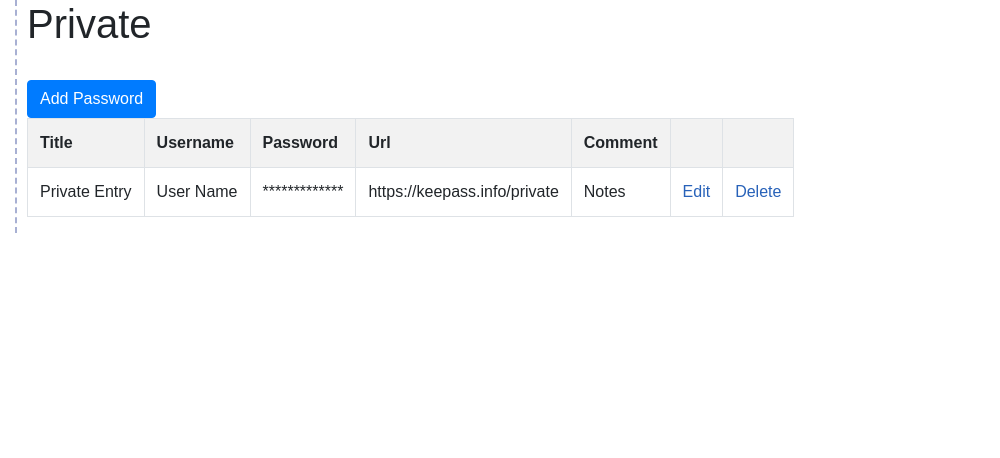
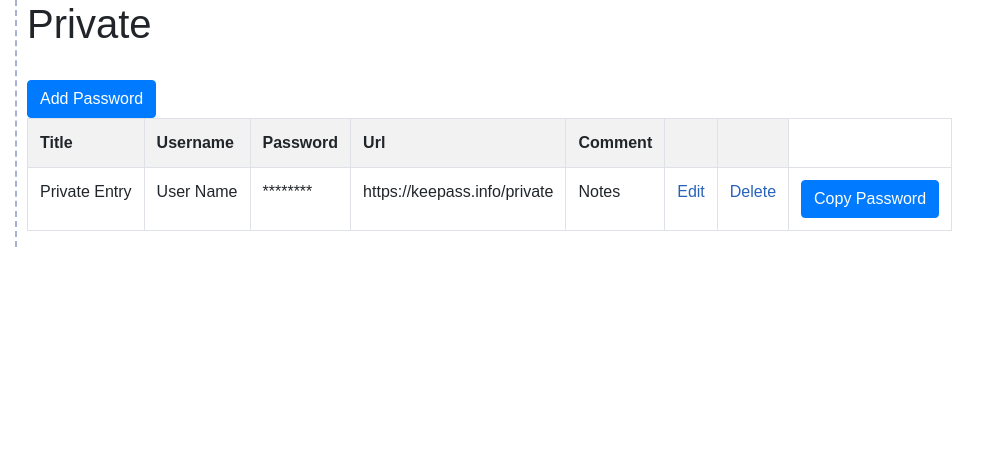
Before and after one commit to Irkesh/keekeeper, a Django app: page /edit/22/22 in a window 1280 px wide. Shown: the part 94-552 px from the top of the page, without its empty margins (0-1000 px from the left). Run offline with Django 4.2, Linux system fonts and the light colour scheme; data comes from the database, SQL or seed files in the repository; some libraries are stand-ins or nearby versions.

Commit message:
Adding copy password functionality

```diff
--- a/Keeper/settings.py
+++ b/Keeper/settings.py
@@ -15,7 +15,7 @@
 
 # Build paths inside the project like this: BASE_DIR / 'subdir'.
 BASE_DIR = Path(__file__).resolve().parent.parent
-
+#BASE_DIR = os.path.dirname(os.path.dirname(os.path.abspath(__file__)))
 
 # Quick-start development settings - unsuitable for production
 # See https://docs.djangoproject.com/en/4.1/howto/deployment/checklist/
@@ -140,8 +140,11 @@
 
 STATIC_URL = '/static/'
 STATIC_ROOT = '../passkeeper/static/'
+STATICFILES_DIRS = [BASE_DIR / "passkeeper/static"]
 MEDIA_URL = '/images/'
 MEDIA_ROOT = os.path.join(BASE_DIR, 'images')
+
+
 
 # Default primary key field type
 # https://docs.djangoproject.com/en/4.1/ref/settings/#default-auto-field
--- a/passkeeper/models.py
+++ b/passkeeper/models.py
@@ -38,6 +38,8 @@
     def __str__(self):
         return self.password_id
 
+
+
 class PasItemTemplate(models.Model):
     password_id_temp = models.CharField(max_length=256, null=False, blank=False)  #title - how user decide to call it
     username_temp = models.CharField(max_length=256, null=False, blank=False)     #username to store
--- /dev/null
+++ b/passkeeper/static/js/keekeeper.js
@@ -0,0 +1,48 @@
+
+function copyPasswordToClipboard(inputId, userID){
+    var hiddenValue = document.getElementById(inputId);
+    hiddenValue.select();
+    document.execCommand("copy");
+    //var passtext = hiddenValue.value
+    // Call local function defined in views.py
+    //var passtext = get_user_password(hiddenValue.value, userID)
+    var url = "/get_user_password/" + inputId + "/"+ userID + "/";
+    $.ajax({
+        url: url,
+        success: function(data) {
+            // Copy the password to the clipboard
+    navigator.clipboard.writeText(data.password)
+    .then(() => {
+        //alert("Copied to clipboard!");
+      })
+    .catch((err) => {
+        console.error('Error copying text: ', err);
+    });
+
+    }
+    });
+
+}
+
+// function copyPasswordToClipboard(){
+//     const passwordField = document.getElementById("copy-password-field").innerText;
+//     // Create a temporary input element to hold the password
+//     var tempInput = document.createElement("input");
+//     console.log(element.innerText);
+//     tempInput.value = passwordField.value;
+//     console.log(tempInput);
+//     console.log(tempInput.value);
+
+//     // Append the input element to the document
+//     document.body.appendChild(tempInput);
+
+//     // Select the input element and copy the password
+//     tempInput.select();
+//     document.execCommand("copy");
+
+//     // Remove the input element from the document
+//     document.body.removeChild(tempInput);
+//     navigator.clipboard.writeText(passwordField)
+//     //.then(() => alert("Copied to clipboard!"))
+//     //.catch((err) => console.error("Could not copy password: ", err));
+// }
--- a/passkeeper/templates/passkeeper/base.html
+++ b/passkeeper/templates/passkeeper/base.html
@@ -1,6 +1,6 @@
 {% include "./header.html" %}
 {% include "./title.html" %}
-
+{% load static %}
 
 <div class="container-fluid">
     <div class = "row">
@@ -12,7 +12,8 @@
 
                 <table>
                     <tr><th>User INFO</th></tr>
-                    <tr><img src="../static/media/user_placeholder.jpg" alt="Avatar" width="50px" height="50px"> </tr>
+                    <!--<tr><img src="../static/media/user_placeholder.jpg" alt="Avatar" width="50px" height="50px"> </tr> -->
+                    <tr><img src="{% static 'media/user_placeholder.jpg' %}" alt="Avatar" width="50px" height="50px"> </tr>
                     <tr><td>Username:</td><td>{{ user.username }}</td></tr>
                     <tr><td>Email:</td><td>{{ user.email }}</td></tr>
                     <!--<tr><td>Company: </td><td> {{ appuser.profile.organisation }}</td></tr> -->
--- a/passkeeper/templates/passkeeper/header.html
+++ b/passkeeper/templates/passkeeper/header.html
@@ -1,4 +1,5 @@
 {% load bootstrap4 %}
+{% load static %}
 
 <!DOCTYPE html>
 <html lang="en">
@@ -13,5 +14,9 @@
     <link rel="stylesheet" type="text/css" href="../../static/css/passkeeper.css">
     <link rel="stylesheet" type="text/css" href="../../../static/css/passkeeper.css">
     <link rel="shortcut icon" type="image/x-icon" href="../static/media/favicon.ico">
+    <!-- we keep our stylesheets loading last -->
+    <script src="https://ajax.googleapis.com/ajax/libs/jquery/3.6.0/jquery.min.js"></script>
+    <script src='/static/js/keekeeper.js' type='application/javascript'></script>
+
  </head>
  <body>
--- a/passkeeper/templates/passkeeper/index.html
+++ b/passkeeper/templates/passkeeper/index.html
@@ -1,5 +1,6 @@
 {% extends "passkeeper/base.html" %}
 {% load bootstrap4 %}
+{% load static %}
 
 {% block content %}
 
@@ -22,7 +23,7 @@
         <!-- declaring variable passitem in django DTL which is equal to every item in array variable passitems that has passed from view category-->
         <!-- it only exists withon a content of for block-->
         {% for passitem in passitems %}
-        <tr><td>{{passitem.password_id}}</td><td>{{passitem.username}}</td><td>*************</td><td>{{passitem.url}}</td><td>{{passitem.comment}}</td><td><a href="/edit/{{passitem.pk}}/{{category.id}}">Edit</a></td><td><a href="/delete/{{passitem.pk}}/{{category.id}}">Delete</a></td></tr>
+        <tr><td>{{passitem.password_id}}</td><td>{{passitem.username}}</td><td >********</td><td>{{passitem.url}}</td><td>{{passitem.comment}}</td><td><a href="/edit/{{passitem.pk}}/{{category.id}}">Edit</a></td><td><a href="/delete/{{passitem.pk}}/{{category.id}}">Delete</a></td><input type="hidden" id={{passitem.id}} value={{passitem.password}} ><td><button class="btn btn-primary" onclick="copyPasswordToClipboard('{{passitem.id}}', '{{user.id}}')">Copy Password</button></td></tr>
         {% endfor %}
     </table>
 
--- a/passkeeper/templates/passkeeper/passwords_table.html
+++ b/passkeeper/templates/passkeeper/passwords_table.html
@@ -17,8 +17,11 @@
     <tr><th>Title</th><th>Username</th><th>Password</th><th>Url</th><th>Comment</th><th></th><th></th></tr>
     <!-- declaring variable passitem in django DTL which is equal to every item in array variable passitems that has passed from view category-->
     <!-- it only exists withon a content of for block-->
+    <!--{% for passitem in passitems %}
+    <tr><td>{{passitem.password_id}}</td><td>{{passitem.username}}</td><td>*************</td><td>{{passitem.url}}</td><td>{{passitem.comment}}</td><td><a href="/edit/{{passitem.pk}}/{{category.id}}">Edit</a></td><td><a href="/delete/{{passitem.pk}}/{{category.id}}">Delete</a></td></tr>
+    {% endfor %} -->
     {% for passitem in passitems %}
-    <tr><td>{{passitem.password_id}}</td><td>{{passitem.username}}</td><td>*************</td><td>{{passitem.url}}</td><td>{{passitem.comment}}</td><td><a href="/edit/{{passitem.pk}}/{{category.id}}">Edit</a></td><td><a href="/delete/{{passitem.pk}}/{{category.id}}">Delete</a></td></tr>
+        <tr><td>{{passitem.password_id}}</td><td>{{passitem.username}}</td><td >********</td><td>{{passitem.url}}</td><td>{{passitem.comment}}</td><td><a href="/edit/{{passitem.pk}}/{{category.id}}">Edit</a></td><td><a href="/delete/{{passitem.pk}}/{{category.id}}">Delete</a></td><input type="hidden" id={{passitem.id}} value={{passitem.password}} ><td><button class="btn btn-primary" onclick="copyPasswordToClipboard('{{passitem.id}}', '{{user.id}}')">Copy Password</button></td></tr>
     {% endfor %}
     </table>
 
--- a/passkeeper/urls.py
+++ b/passkeeper/urls.py
@@ -1,6 +1,7 @@
 from django.urls import include, path
 from . import views
-
+from django.conf import settings
+from django.conf.urls.static import static
 
 urlpatterns = [
     path('', views.index, name='index'),
@@ -11,6 +12,8 @@
     path('login/', views.user_login, name='user_login'),
     path('logout/', views.user_logout, name='logout'),
     path('create_password/<int:id>/<int:user>', views.create_password, name='create_password'), # id - pk of category where to add new password item
+    path('edit_password_item/<int:id>/<int:user>', views.edit_password_item, name='edit_password_item'),
     path('create_new_password/<int:id>', views.create_new_password, name='create_new_password'),
     path('create_category/<int:user>', views.create_category, name='create_category'),
+    path('get_user_password/<int:enc_password_id>/<int:userID>/', views.get_user_password, name='get_user_password'),
 ]
--- a/passkeeper/views.py
+++ b/passkeeper/views.py
@@ -6,10 +6,14 @@
 from django.contrib.auth.hashers import make_password, check_password
 from cryptography.fernet import Fernet
 from passkeeper.models import AppUser
+from django.http import JsonResponse
 from bootstrap_modal_forms.forms import *
 # Create your views here.
 from .models import *
 from .forms import *
+
+
+
 
 
 
@@ -26,7 +30,9 @@
         context = {}
         return render(request, 'passkeeper/login.html', context)
 
-
+def getuserpassword(request):
+    content = {"content": "This is user's password."}
+    return render(request, 'passkeeper/passwords_table.html', content)
 
 
 #pk - primary key for category
@@ -56,24 +62,20 @@
     passitems = PasItem.objects.filter(pass_category__exact=id)
     return render(request, 'passkeeper/passwords_table.html',  {'categories_list': categories_list, 'category': category, 'passitems': passitems})
 
-#create new category
-def create_category(request, user):
+#pk - primary key for password
+#id - primary key for category
+def edit_password_item(request, pk, id):
     user = request.user.id
     categories_list = Category.objects.filter(user_id__exact=user).reverse()
-    #creating a form
-    form = CategoryForm()
-    cat_user = User.objects.get(pk=user)
+    category = Category.objects.get(pk=id)
     if request.method == 'POST':
-        #extracting hidden value
-        user = request.POST.get('user')
-        form = CategoryForm(request.POST)
-        if form.is_valid():
-            new_category = Category()
-            new_category.itemcategory = form.cleaned_data['itemcategory']    #title - how user decide to call it
-            new_category.user = cat_user
-            new_category.save()
-            return HttpResponseRedirect('/')
-    return render(request, 'passkeeper/create_category.html', {'form': form})
+        form = PasswordForm(request.POST)
+        passitems = PasItem.objects.filter(pass_category__exact=id)
+
+        form = PasswordForm()
+    return render(request, 'passkeeper/create_password.html', {'form': form, 'categories_list': categories_list, 'category': category})
+
+
 
 #here id - is a Category pk
 def create_password(request, id, user):
@@ -102,10 +104,6 @@
             password.username = form.cleaned_data['username']          #username to store
 
             tmppass=form.cleaned_data['password']                      #password to store
-            # Hash the password using PBKDF2 with 10000 iterations and a 256-bit key
-            #password.password = make_password(tmppass.encode('utf-8'), salt=salt, hasher='pbkdf2_sha256')
-            #password.password = make_password(tmppass, salt=salt, hasher='pbkdf2_sha256')
-
             encoded_password = cipher_suite.encrypt(tmppass.encode()).decode()
             print("Encoded password: "+ encoded_password)
             password.password = encoded_password
@@ -123,6 +121,34 @@
         form = PasswordForm()
         return render(request, 'passkeeper/create_password.html', {'form': form, 'categories_list': categories_list, 'category': category})
 
+#create new category
+def create_category(request, user):
+    user = request.user.id
+    categories_list = Category.objects.filter(user_id__exact=user).reverse()
+    #creating a form
+    form = CategoryForm()
+    cat_user = User.objects.get(pk=user)
+    if request.method == 'POST':
+        #extracting hidden value
+        user = request.POST.get('user')
+        form = CategoryForm(request.POST)
+        if form.is_valid():
+            new_category = Category()
+            new_category.itemcategory = form.cleaned_data['itemcategory']    #title - how user decide to call it
+            new_category.user = cat_user
+            new_category.save()
+            return HttpResponseRedirect('/')
+    return render(request, 'passkeeper/create_category.html', {'form': form})
+
+def get_user_password(request, enc_password_id, userID):
+    enc_password = PasItem.objects.get(pk=enc_password_id).password
+    user = AppUser.objects.get(user_id=userID)
+    user_key = user.salt
+    cipher_suite = Fernet(user_key)
+    decoded_password = cipher_suite.decrypt(enc_password.encode()).decode()
+    #print("Decoded password: "+ decoded_password)
+    data = {'password': decoded_password}
+    return JsonResponse(data)
 
 
 def create_new_password(request, id, user):
@@ -211,8 +237,8 @@
             user_key = Fernet.generate_key()
             profile.salt = user_key
             ###here is the process on coping default example passwords from template tables
+            profile.save()
             cipher_suite = Fernet(user_key)
-            profile.save()
             passItemTemp_list = PasItemTemplate.objects.all()
             catTemp_list = CategoryTemplate.objects.all()
             #iterating through categories
@@ -224,6 +250,9 @@
 
             #extracting new category list
             catNew_list = Category.objects.filter(user_id__exact=user_pk)
+
+            #user = AppUser.objects.get(user_id=user)
+            #user_key = user.salt
             #iterating trough new password items
             for i in range(len(passItemTemp_list)):
                 password_item = PasItem()
@@ -231,8 +260,9 @@
                 password_item.username = passItemTemp_list[i].username_temp
                 #encoded_password = cipher_suite.encrypt(tmppass.encode()).decode()
                 #print("Encoded password: "+ encoded_password)
-                password_item.password = cipher_suite.encrypt(passItemTemp_list[i].password_temp.encode()).decode()
-                password_item.password = passItemTemp_list[i].password_temp
+                passkey = passItemTemp_list[i].password_temp
+                password_item.password = cipher_suite.encrypt(passkey.encode()).decode()
+                #password_item.password = passItemTemp_list[i].password_temp
                 password_item.url = passItemTemp_list[i].url_temp
                 password_item.comment = passItemTemp_list[i].comment_temp
                 password_item.pass_category = catNew_list[i]
```
Also changed, not shown: Keeper/urls.py (line endings or trailing spaces), passkeeper/templates/passkeeper/edit_password.html (added).
